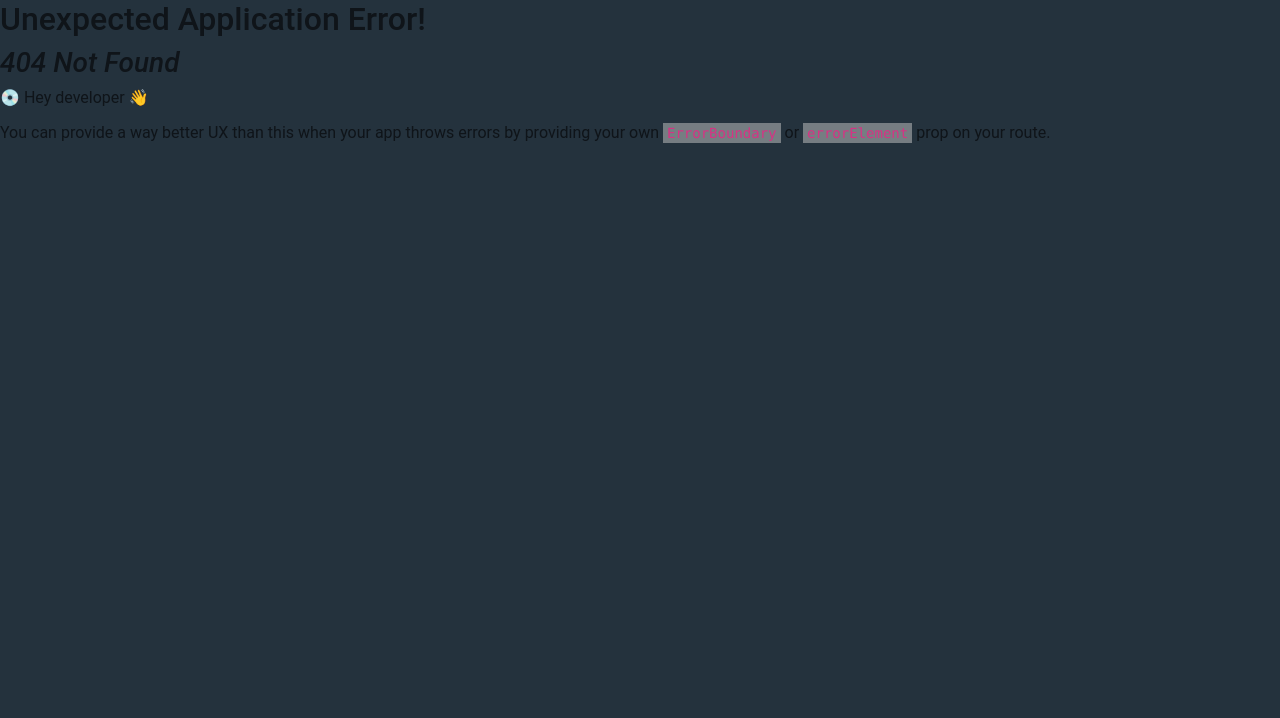
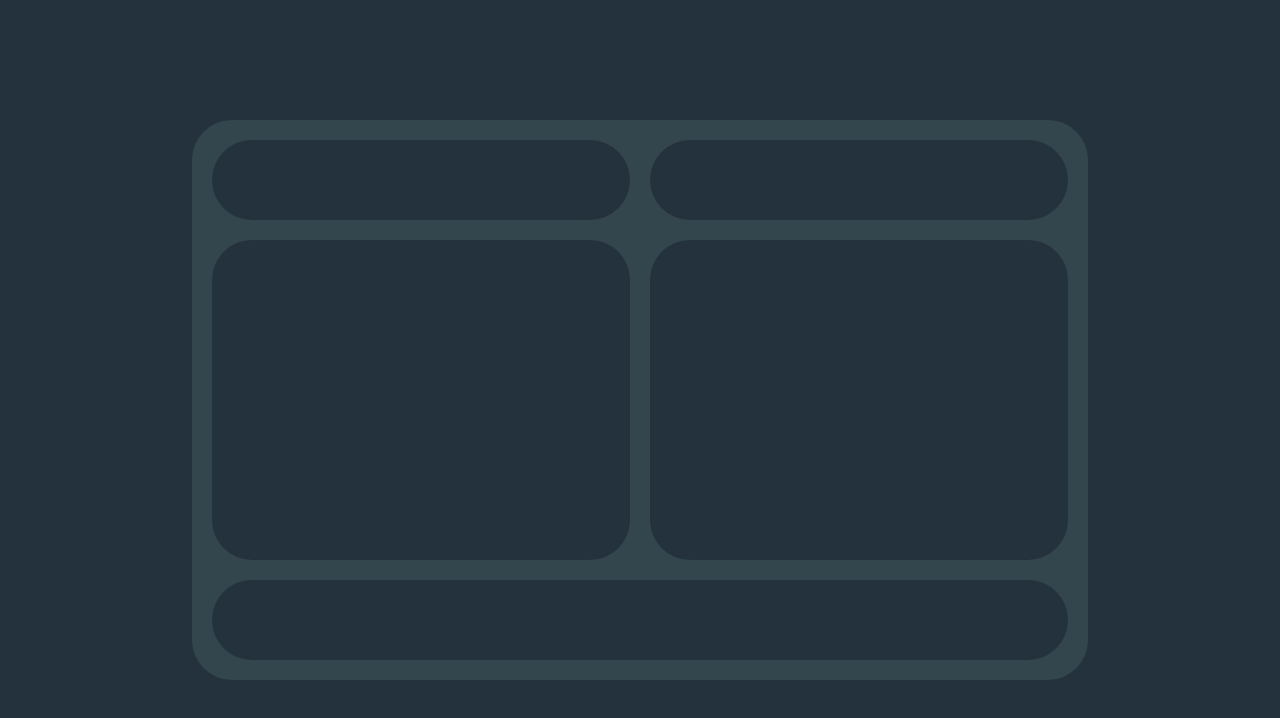
Before and after one commit to filipemota130/PlataformaSGA, a React (Vite) app: page /profile in a window 1280 px wide. Before the commit this address had no page. Shown: the top 718 px of the page. Built offline with nearby package versions, Linux system fonts and the light colour scheme.

Commit message:
css-grid

```diff
--- a/src/components/Aside/Aside.tsx
+++ b/src/components/Aside/Aside.tsx
@@ -1,11 +1,14 @@
+import { Link } from 'react-router-dom'
 import './Aside.css'
 export function Aside() {
     return (
             <aside className="aside-right">
                 <div className="profile">
                     <div className="notifications"></div>
+                    <Link to="/profile">
                     <div className="foto"></div>
                     <h5>Karolaine Lima</h5>
+                    </Link>
                 </div>
                 <div className="container-aside"></div>
             </aside>
--- a/src/global.css
+++ b/src/global.css
@@ -27,7 +27,6 @@ a{
 }
 
 /** Page: Timeline **/
-
 .layout{
     margin-left: 4rem;
     max-width: 1000px;
--- /dev/null
+++ b/src/pages/perfil/Aluno.css
@@ -0,0 +1,46 @@
+.main{
+    width: 100vw;
+    height: 100vh;
+    display: flex;
+    justify-content: center;
+    align-items: center;
+}
+.container-foto{
+    background: var(--background-padrao);
+    grid-area: h;
+    border-radius: 40px;
+}
+.container-dados{
+    background: var(--background-padrao);
+    grid-area: s;
+    border-radius: 40px;
+}
+.container-sobre{
+    background: var(--background-padrao);
+    grid-area: m;
+    border-radius: 40px;
+}
+.container-disc{
+    background: var(--background-padrao);
+    grid-area: a;
+    border-radius: 40px;
+}
+.container-info{
+    background: var(--background-padrao);
+    grid-area: f;
+    border-radius: 40px;
+}
+.container-central{
+    padding: 20px;
+    width: 70vw;
+    height: 70vh;
+    display: grid;
+    grid-template-columns: 1fr 1fr;
+    grid-template-rows: 10vh 40vh 10vh;
+    grid-template-areas: "h s"
+                        "m a"
+                         "f f";
+    gap: 20px;
+    background: var(--cor-padrao);
+    border-radius: 40px;
+}
--- /dev/null
+++ b/src/pages/perfil/Aluno.tsx
@@ -0,0 +1,38 @@
+import './Aluno.css'
+
+export function Aluno (){
+    const alunos = {
+        nome: "Karolaine",
+        matricula: 13154,
+        email: "kartulle@hotmail.com",
+        telefone: 82982347181,
+        dn: "22/09/2001",
+        sobre: "blabla",
+        disciplinas: ["dale1", "dale2", "dale3"],
+        mais: "mais info",
+    }
+    return(
+        <main>
+            <div className="main">
+
+            <div className="container-central">
+                <div className="container-foto">
+
+                </div>
+                <div className="container-dados">
+
+                </div>
+                <div className="container-sobre">
+
+                </div>
+                <div className="container-disc">
+
+                </div>
+                <div className="container-info">
+
+                </div>
+            </div>
+            </div>
+        </main>
+    )
+}
--- a/src/routes.tsx
+++ b/src/routes.tsx
@@ -3,6 +3,7 @@ import { Default } from "./layouts/Default";
 import { Disciplina } from "./pages/Disciplina/Disciplina";
 import { DisciplinaList } from "./pages/DisciplinaList/DisciplinaList";
 import { Timeline } from "./pages/Timeline";
+import { Aluno } from "./pages/perfil/Aluno"
 
 export const router = createBrowserRouter([
     {
@@ -22,6 +23,10 @@ export const router = createBrowserRouter([
     {
         path: 'Disciplina',
         element: <Disciplina/>,
+    },
+    {
+        path: '/profile',
+        element: <Aluno/>,
     }
 
 ])
```
